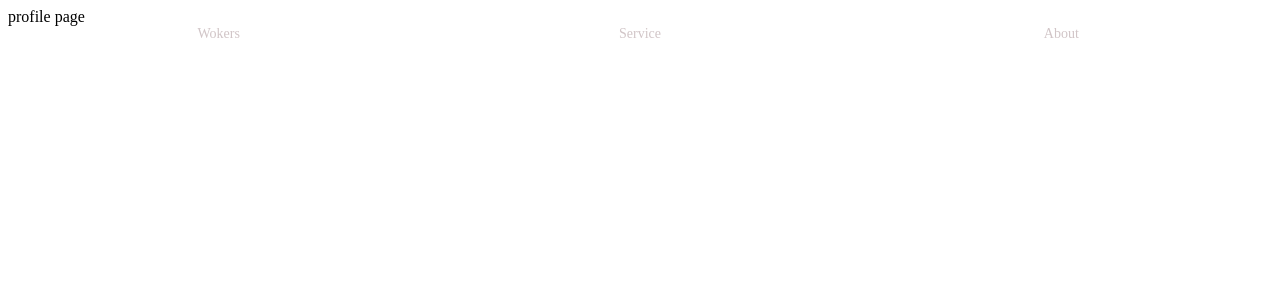
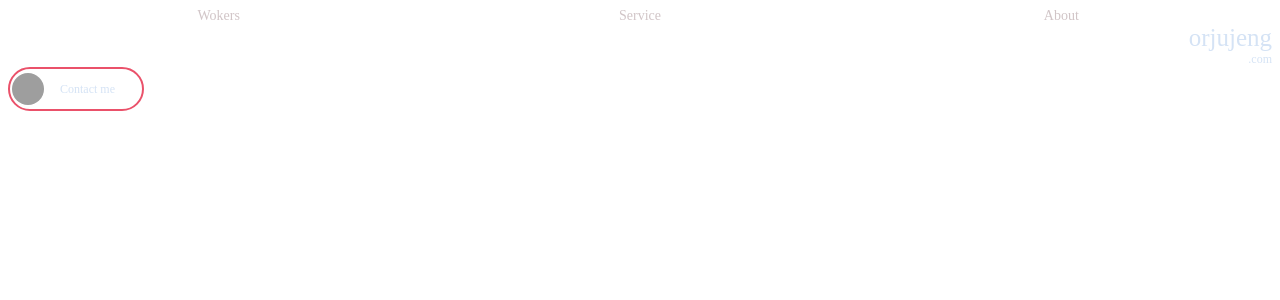
Before and after one commit to orjujeng/profile-frontend, a React (Vite) app: page / in a window 1280 px wide. Shown: the top 300 px of the page. Built offline with nearby package versions, Linux system fonts and the light colour scheme; grey boxes are pictures that could not be loaded.

Commit message:
title sub components

```diff
--- a/src/components/Title/Title.jsx
+++ b/src/components/Title/Title.jsx
@@ -1,16 +1,26 @@
 import React from 'react'
-
+import List from '../../public_components/List/List'
+import Brand from '../../public_components/Brand/Brand'
+import CapsuleButton from '../../public_components/capsuleButton/capsuleButton'
 export default function Title() {
+  const authInfo = {
+    name : 'Contact me',
+    image : ''
+  }
   return (
     <>
       {/* all route page with function*/}
       <div className="routeList">
-
+        <List names={['Wokers','Service','About']}/>
       </div>
       {/* logo */}
-
-      {/* contact way */}
-
+      <div className="brand">
+        <Brand wording = "orjujeng"/>
+      </div>
+      {/* info and auth */}
+      <div className="authInfo">
+        <CapsuleButton data = {authInfo}/>
+      </div>
       {/* auth entrance */}
     </>
   )
--- a/src/pages/profile/index.jsx
+++ b/src/pages/profile/index.jsx
@@ -1,11 +1,9 @@
 import React from 'react'
-import List from '../../public_components/List/List'
-
+import Title from '../../components/Title/Title'
 export default function profile() {
   return (
     <>
-      profile page
-      <List names={['Wokers','Service','About']}/>
+      <Title/>
     </>
   )
 }
--- /dev/null
+++ b/src/public_components/Brand/Brand.jsx
@@ -0,0 +1,16 @@
+import React from 'react'
+import styles from '../../public_style/Brand.module.scss'
+export default function Brand(props) {
+  return (
+    <>
+    <div className={styles.warp}>
+      <div className={styles.wording}>
+        {props.wording}
+      </div>
+      <div className={styles.endwith}>
+        .com
+      </div>
+    </div>
+    </>
+  )
+}
--- /dev/null
+++ b/src/public_components/CapsuleButton/CapsuleButton.jsx
@@ -0,0 +1,19 @@
+import React from 'react'
+import styles from '../../public_style/CapsuleButton.module.scss'
+import poc from '../../assets/png/wallhaven-vq76dp_3840x1600.png'
+export default function capsuleButton(props) {
+  const {data} = props;
+  const name = data.name
+  return (
+    <>
+      <div className={styles.warp}>
+        <div className={styles.imgwarp}>
+            <img src={poc} alt=""/>
+        </div>
+        <div className={styles.namewarp}>
+            {name}
+        </div>
+      </div>
+    </>
+  )
+}
--- /dev/null
+++ b/src/public_style/Brand.module.scss
@@ -0,0 +1,17 @@
+.wording{
+    color: #d5e3f5;
+    font-size: 25px;
+
+}
+
+.endwith{
+    color: #d5e3f5;
+    font-size: 12px;
+
+}
+
+.warp{
+    display: flex;
+    flex-direction: column;
+    align-items: flex-end;
+}
--- /dev/null
+++ b/src/public_style/CapsuleButton.module.scss
@@ -0,0 +1,34 @@
+.warp{
+    border: 2px solid #ea516a;
+    height: 40px;
+    width: 130px;
+    border-radius: 25px;
+    transition: box-shadow 0.5s ease,width 0.5s ease,height 0.5s ease;
+    display: flex;
+    flex-direction: row;
+    justify-content: start;
+    align-items: center;
+    padding-left: 2px;
+    &:hover{
+        cursor: pointer;
+        box-shadow: 0 .5rem 1rem -.25rem #ea516a;
+        width:131px;
+        height: 41px;
+    }
+
+}
+.imgwarp{
+    width: 32px;
+    height: 32px;
+    border-radius: 50%;
+}
+.namewarp{
+    padding-left: 16px;
+    font-size: 12px;
+    color: #d5e3f5;
+}
+img{
+    width: 100%;
+    height: 100%;
+    border-radius: 50%;
+}
```
Also changed, not shown: 1 other file (tests, documents, lock files or other folders).
